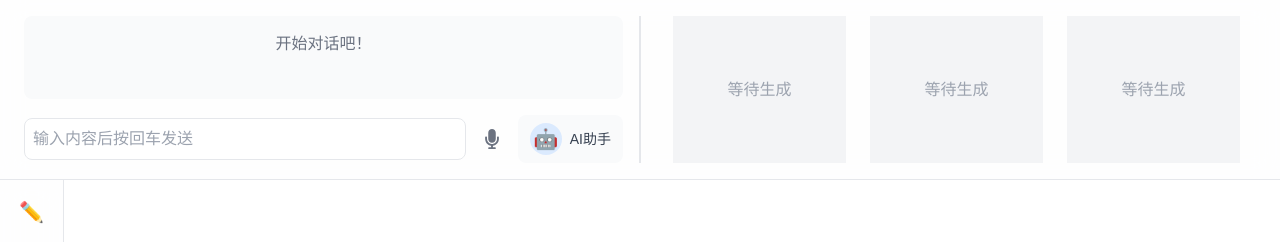
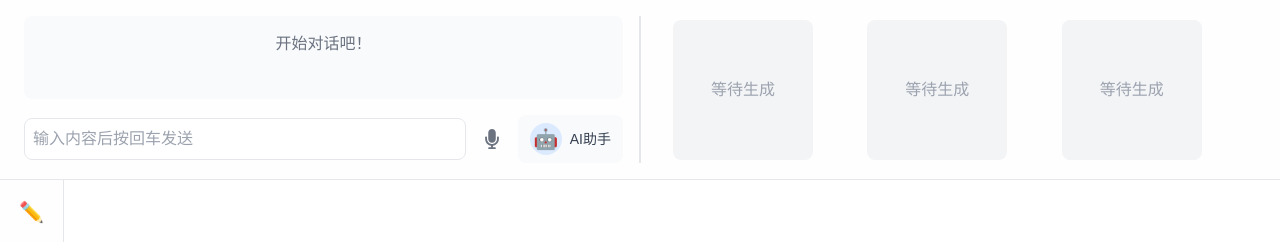
Before and after one commit to ye-qiuyu/URPainter, a Next.js app: page /studio in a window 1280 px wide. Shown: the top 242 px of the page. Built offline with nearby package versions, Linux system fonts and the light colour scheme.

Commit message:
更新ui2

```diff
--- a/src/components/interaction/SDMSection/ImagePreview.tsx
+++ b/src/components/interaction/SDMSection/ImagePreview.tsx
@@ -9,19 +9,20 @@ interface ImagePreviewProps {
 
 const ImagePreview: React.FC<ImagePreviewProps> = ({ imageUrl }) => {
   return (
-    <div className="aspect-square w-full bg-gray-100 rounded-lg overflow-hidden flex items-center justify-center">
+    <div className="relative w-full h-full">
+      <div className="absolute inset-0 bg-gray-100 rounded-lg overflow-hidden flex items-center justify-center">
         {imageUrl ? (
           <Image
             src={imageUrl}
             alt="生成的图片"
-          width={400}
-          height={400}
-          className="w-full h-full object-cover"
+            fill
+            className="object-cover"
           />
         ) : (
           <span className="text-gray-400">等待生成</span>
         )}
       </div>
+    </div>
   );
 };
 
--- a/src/components/interaction/SDMSection/index.tsx
+++ b/src/components/interaction/SDMSection/index.tsx
@@ -10,27 +10,35 @@ interface SDMSectionProps {
 
 const SDMSection: React.FC<SDMSectionProps> = ({ images, loading }) => {
   return (
-    <div className="h-full flex items-center">
-      <div className="w-full max-w-3xl mx-auto">
-        <div className="grid grid-cols-3 gap-6 p-4">
+    <div className="h-full flex flex-col justify-center">
+      <div className="w-full px-4">
+        <div className="grid grid-cols-3 gap-4">
           {images.length > 0 ? (
             images.slice(0, 3).map((url, index) => (
-              <ImagePreview key={index} imageUrl={url} />
+              <div key={index} className="w-[140px] h-[140px]">
+                <ImagePreview imageUrl={url} />
+              </div>
             ))
           ) : (
             <>
+              <div className="w-[140px] h-[140px]">
                 <ImagePreview />
+              </div>
+              <div className="w-[140px] h-[140px]">
                 <ImagePreview />
+              </div>
+              <div className="w-[140px] h-[140px]">
                 <ImagePreview />
+              </div>
             </>
           )}
         </div>
+      </div>
       {loading && (
-          <div className="mt-4 text-center">
+        <div className="mt-2 text-center">
           <span className="text-gray-500">生成中...</span>
         </div>
       )}
-      </div>
     </div>
   );
 };
```
Lines whose indentation alone changed are shown as unchanged.
